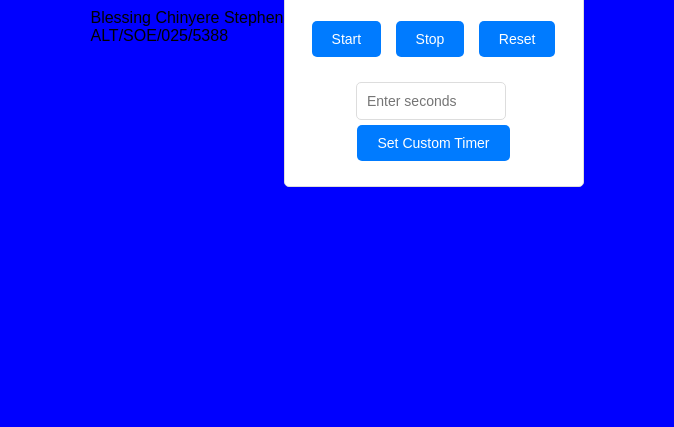
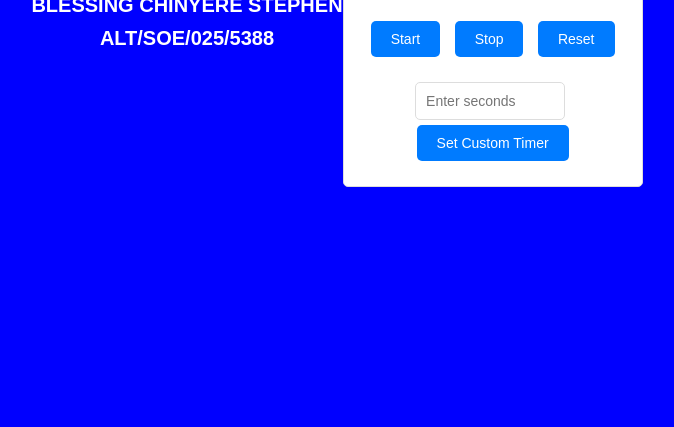
Before and after one commit to QueenB-ENGR/Stop-Watch, a plain HTML site: page Index.html in a window 1280 px wide. Shown: the part 373-800 px from the top of the page, without its empty margins (303-977 px from the left). Drawn offline with Linux system fonts and the light colour scheme.

Commit message:
style.css

```diff
--- a/style.css
+++ b/style.css
@@ -4,7 +4,18 @@
     padding: 0;
     box-sizing: border-box;
 }
-
+  /* style the name of Altschools student */
+p {
+    color: white;
+    margin-bottom: 10px;
+    font-size: 20px;
+    font-weight: bold;
+    font-family: Arial, Helvetica, sans-serif;
+    text-transform: uppercase;
+    text-align: center;
+    width: 100%;
+    height: 100%;
+}
 /* Style the body (the page background) */
 body {
     font-family: Arial, Helvetica, sans-serif;
@@ -92,4 +103,5 @@ input[type="number"] {
         font-size: 12px;
         padding: 8px 15px;
     }
+
 }
```
